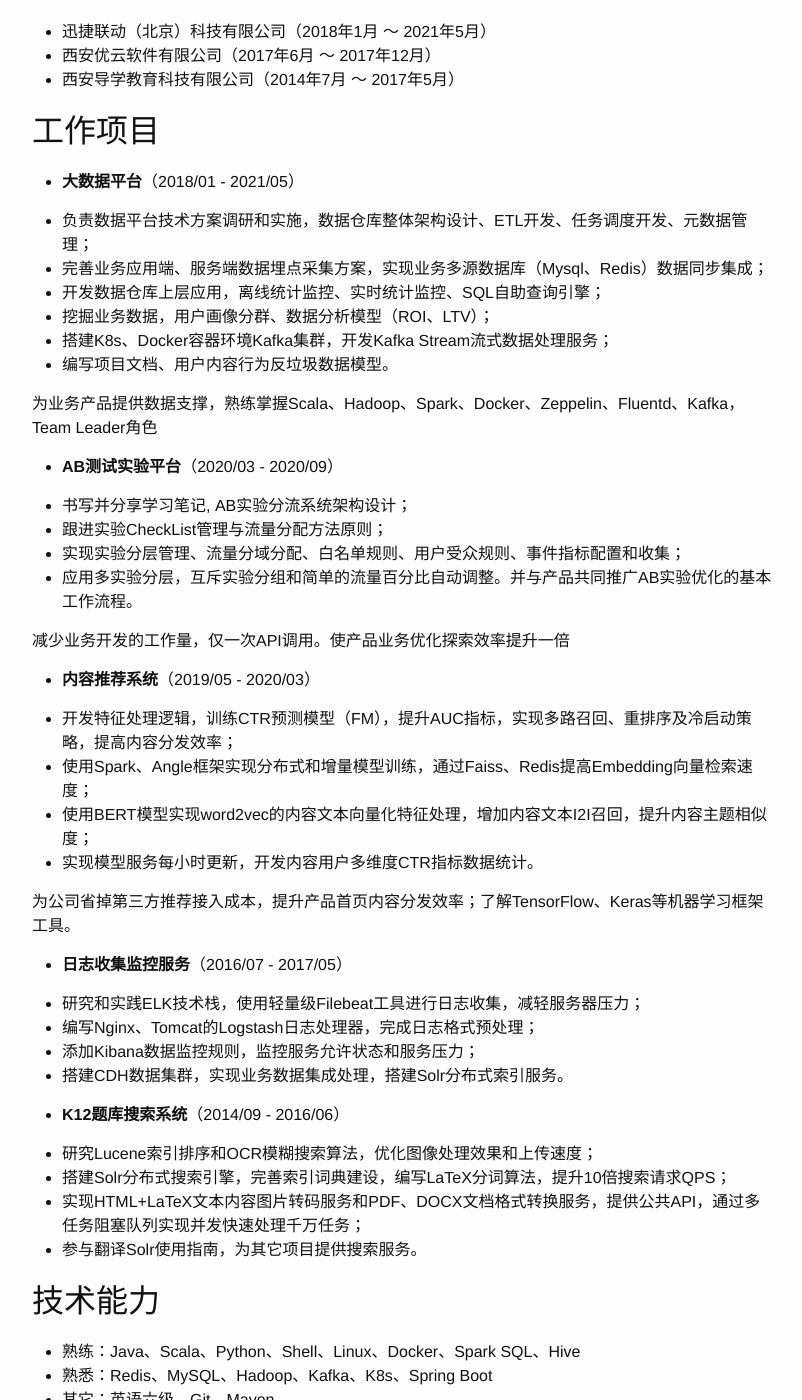
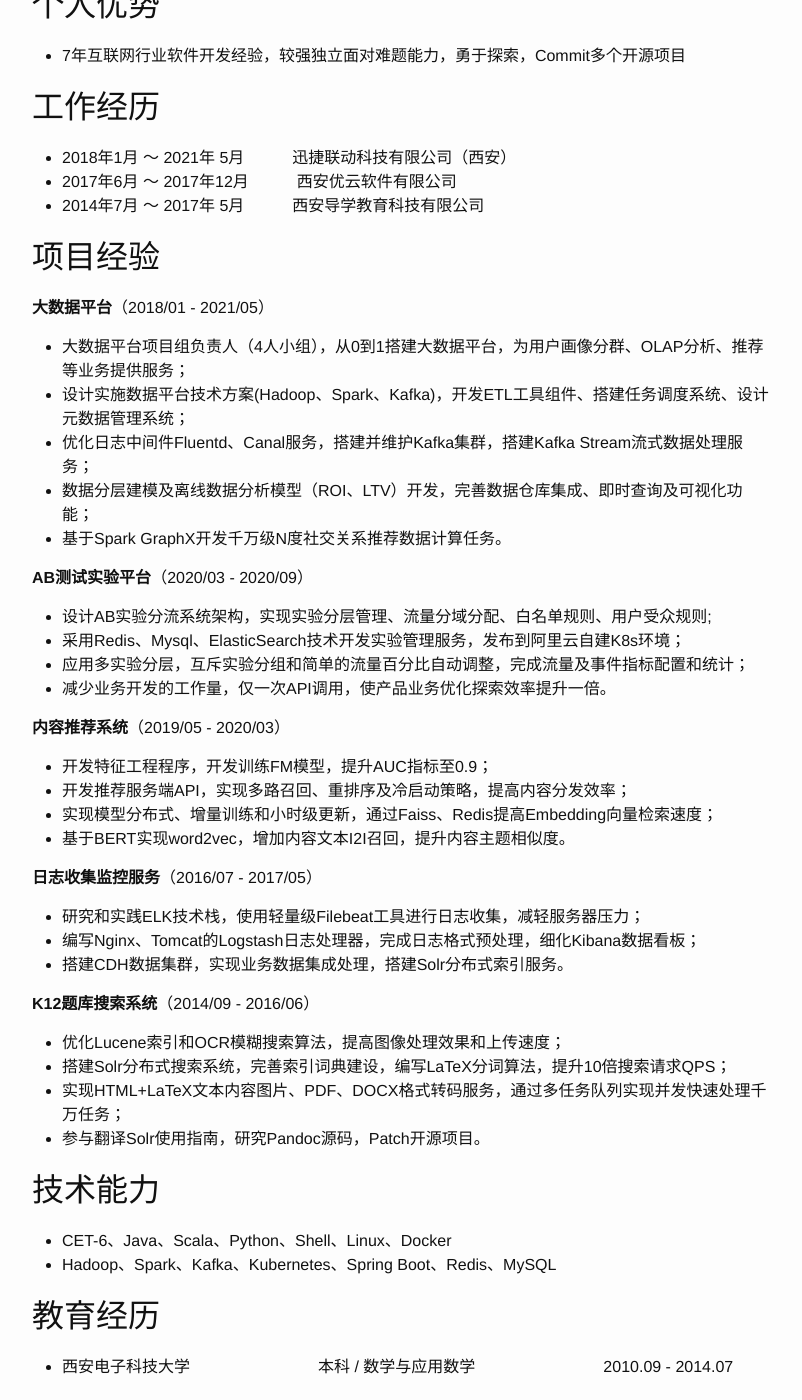
Before and after one commit to two8g/two8g.github.io, a Jekyll site: the page built from job/易斌鑫.md, in a window 1280 px wide and 1400 px high, scrolled down 480 px. Shown: the whole window, without its empty margins (238-1040 px from the left). Built offline with Jekyll 4.4.1, drawn with Linux system fonts in a browser that asks for light colours; our own code applies the rules of GitHub Pages for plain Markdown files; some of the changed text lies outside the part shown.

Commit message:
update cv

```diff
--- a/job/易斌鑫.md
+++ b/job/易斌鑫.md
@@ -1,75 +1,67 @@
 # 易斌鑫
 
-## 个人信息
+## 应聘信息
 
- - 易斌鑫/男/1993年/28
- - 西安电子科技大学/本科/数学系/2010.9-2014.7
- - 工作年限: 7年
- - 期望职位: 大数据开发工程师
- - Tel: 18710849538
- - Email: ybxlife@foxmail.com
+ - 职位: 大数据开发工程师
+ - 薪资: 20-25K
+ - 状态: 离职-月内到岗
+ - 学历: 本科/西安电子科技大学/2014
+ - 基本: 汉族/1993年3月/男/已婚
+ - 电话: 18710849538
+ - 邮箱: ybxlife@foxmail.com
+
+## 个人优势
+
+ - 7年互联网行业软件开发经验，较强独立面对难题能力，勇于探索，Commit多个开源项目
 
 ## 工作经历
 
- - 迅捷联动（北京）科技有限公司（2018年1月 ～ 2021年5月）
- - 西安优云软件有限公司（2017年6月 ～ 2017年12月）
- - 西安导学教育科技有限公司（2014年7月 ～ 2017年5月）
+ - 2018年1月 ～ 2021年 5月　　　迅捷联动科技有限公司（西安）
+ - 2017年6月 ～ 2017年12月　　　西安优云软件有限公司
+ - 2014年7月 ～ 2017年 5月　　　西安导学教育科技有限公司
 
-## 工作项目
+## 项目经验
 
- - **大数据平台**（2018/01 - 2021/05）
+**大数据平台**（2018/01 - 2021/05）
 
-  - 负责数据平台技术方案调研和实施，数据仓库整体架构设计、ETL开发、任务调度开发、元数据管理；
-  - 完善业务应用端、服务端数据埋点采集方案，实现业务多源数据库（Mysql、Redis）数据同步集成；
-  - 开发数据仓库上层应用，离线统计监控、实时统计监控、SQL自助查询引擎；
-  - 挖掘业务数据，用户画像分群、数据分析模型（ROI、LTV）；
-  - 搭建K8s、Docker容器环境Kafka集群，开发Kafka Stream流式数据处理服务；
-  - 编写项目文档、用户内容行为反垃圾数据模型。
+- 大数据平台项目组负责人（4人小组），从0到1搭建大数据平台，为用户画像分群、OLAP分析、推荐等业务提供服务；
+- 设计实施数据平台技术方案(Hadoop、Spark、Kafka)，开发ETL工具组件、搭建任务调度系统、设计元数据管理系统；
+- 优化日志中间件Fluentd、Canal服务，搭建并维护Kafka集群，搭建Kafka Stream流式数据处理服务；
+- 数据分层建模及离线数据分析模型（ROI、LTV）开发，完善数据仓库集成、即时查询及可视化功能；
+- 基于Spark GraphX开发千万级N度社交关系推荐数据计算任务。
 
-  为业务产品提供数据支撑，熟练掌握Scala、Hadoop、Spark、Docker、Zeppelin、Fluentd、Kafka，Team Leader角色
+**AB测试实验平台**（2020/03 - 2020/09）
 
- - **AB测试实验平台**（2020/03 - 2020/09）
+- 设计AB实验分流系统架构，实现实验分层管理、流量分域分配、白名单规则、用户受众规则;
+- 采用Redis、Mysql、ElasticSearch技术开发实验管理服务，发布到阿里云自建K8s环境；
+- 应用多实验分层，互斥实验分组和简单的流量百分比自动调整，完成流量及事件指标配置和统计；
+- 减少业务开发的工作量，仅一次API调用，使产品业务优化探索效率提升一倍。
 
-  - 书写并分享学习笔记, AB实验分流系统架构设计；
-  - 跟进实验CheckList管理与流量分配方法原则；
-  - 实现实验分层管理、流量分域分配、白名单规则、用户受众规则、事件指标配置和收集；
-  - 应用多实验分层，互斥实验分组和简单的流量百分比自动调整。并与产品共同推广AB实验优化的基本工作流程。
+**内容推荐系统**（2019/05 - 2020/03）
 
-  减少业务开发的工作量，仅一次API调用。使产品业务优化探索效率提升一倍
+- 开发特征工程程序，开发训练FM模型，提升AUC指标至0.9；
+- 开发推荐服务端API，实现多路召回、重排序及冷启动策略，提高内容分发效率；
+- 实现模型分布式、增量训练和小时级更新，通过Faiss、Redis提高Embedding向量检索速度；
+- 基于BERT实现word2vec，增加内容文本I2I召回，提升内容主题相似度。
 
- - **内容推荐系统**（2019/05 - 2020/03）
+**日志收集监控服务**（2016/07 - 2017/05）
 
-  - 开发特征处理逻辑，训练CTR预测模型（FM），提升AUC指标，实现多路召回、重排序及冷启动策略，提高内容分发效率；
-  - 使用Spark、Angle框架实现分布式和增量模型训练，通过Faiss、Redis提高Embedding向量检索速度；
-  - 使用BERT模型实现word2vec的内容文本向量化特征处理，增加内容文本I2I召回，提升内容主题相似度；
-  - 实现模型服务每小时更新，开发内容用户多维度CTR指标数据统计。
+- 研究和实践ELK技术栈，使用轻量级Filebeat工具进行日志收集，减轻服务器压力；
+- 编写Nginx、Tomcat的Logstash日志处理器，完成日志格式预处理，细化Kibana数据看板；
+- 搭建CDH数据集群，实现业务数据集成处理，搭建Solr分布式索引服务。
 
-  为公司省掉第三方推荐接入成本，提升产品首页内容分发效率；了解TensorFlow、Keras等机器学习框架工具。
+**K12题库搜索系统**（2014/09 - 2016/06）
 
- - **日志收集监控服务**（2016/07 - 2017/05）
-
-  - 研究和实践ELK技术栈，使用轻量级Filebeat工具进行日志收集，减轻服务器压力；
-  - 编写Nginx、Tomcat的Logstash日志处理器，完成日志格式预处理；
-  - 添加Kibana数据监控规则，监控服务允许状态和服务压力；
-  - 搭建CDH数据集群，实现业务数据集成处理，搭建Solr分布式索引服务。
-
- - **K12题库搜索系统**（2014/09 - 2016/06）
-
-  - 研究Lucene索引排序和OCR模糊搜索算法，优化图像处理效果和上传速度；
-  - 搭建Solr分布式搜索引擎，完善索引词典建设，编写LaTeX分词算法，提升10倍搜索请求QPS；
-  - 实现HTML+LaTeX文本内容图片转码服务和PDF、DOCX文档格式转换服务，提供公共API，通过多任务阻塞队列实现并发快速处理千万任务；
-  - 参与翻译Solr使用指南，为其它项目提供搜索服务。
+- 优化Lucene索引和OCR模糊搜索算法，提高图像处理效果和上传速度；
+- 搭建Solr分布式搜索系统，完善索引词典建设，编写LaTeX分词算法，提升10倍搜索请求QPS；
+- 实现HTML+LaTeX文本内容图片、PDF、DOCX格式转码服务，通过多任务队列实现并发快速处理千万任务；
+- 参与翻译Solr使用指南，研究Pandoc源码，Patch开源项目。
 
 ## 技术能力
 
- - 熟练：Java、Scala、Python、Shell、Linux、Docker、Spark SQL、Hive
- - 熟悉：Redis、MySQL、Hadoop、Kafka、K8s、Spring Boot
- - 其它：英语六级、Git、Maven
+- CET-6、Java、Scala、Python、Shell、Linux、Docker
+- Hadoop、Spark、Kafka、Kubernetes、Spring Boot、Redis、MySQL
 
 ## 教育经历
 
- - 西安电子科技大学		本科 / 数学与应用数学		2010.09 - 2014.07
-
-## 自我评价
-
- - 工程开发经验丰富，具有较强独立面对难题的能力，工作态度认真，敢于探索钻研。
+- 西安电子科技大学　　　　　　　　本科 / 数学与应用数学　　　　　　　　2010.09 - 2014.07
```
Also changed, not shown: job/易斌鑫.html (+49 -55 lines), 1 other file.
